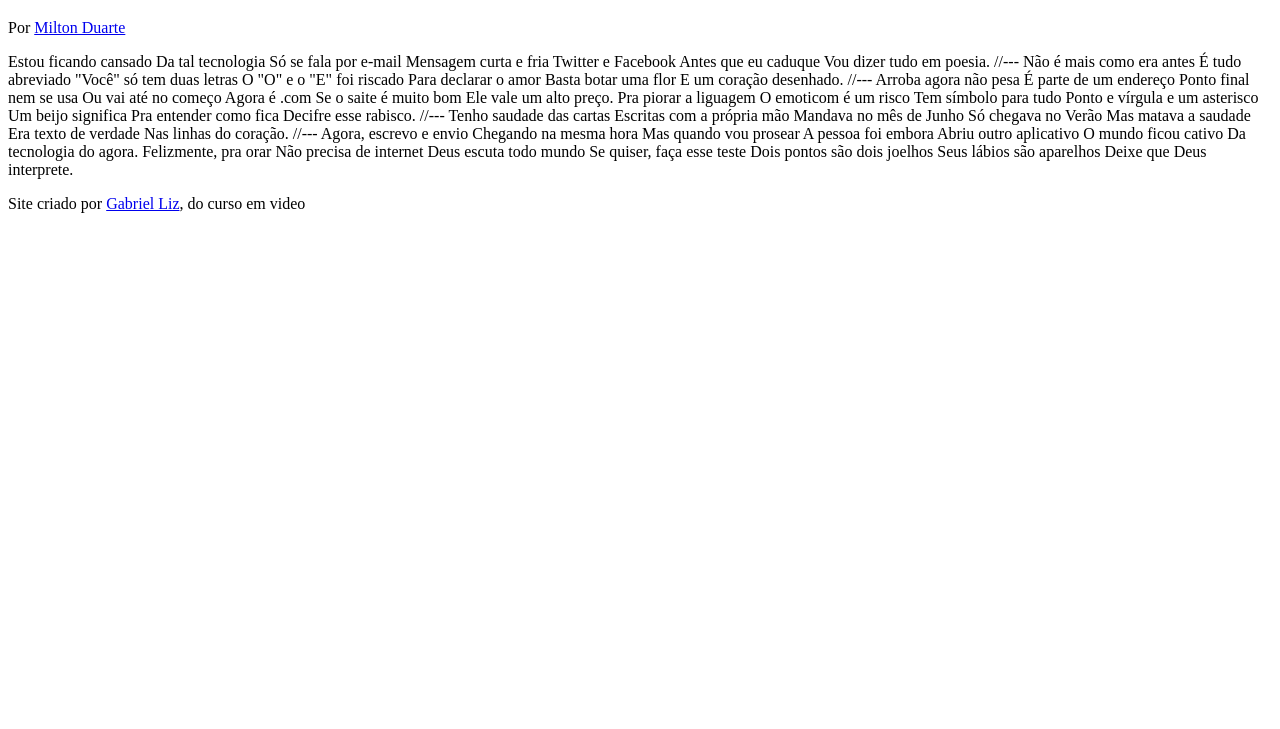
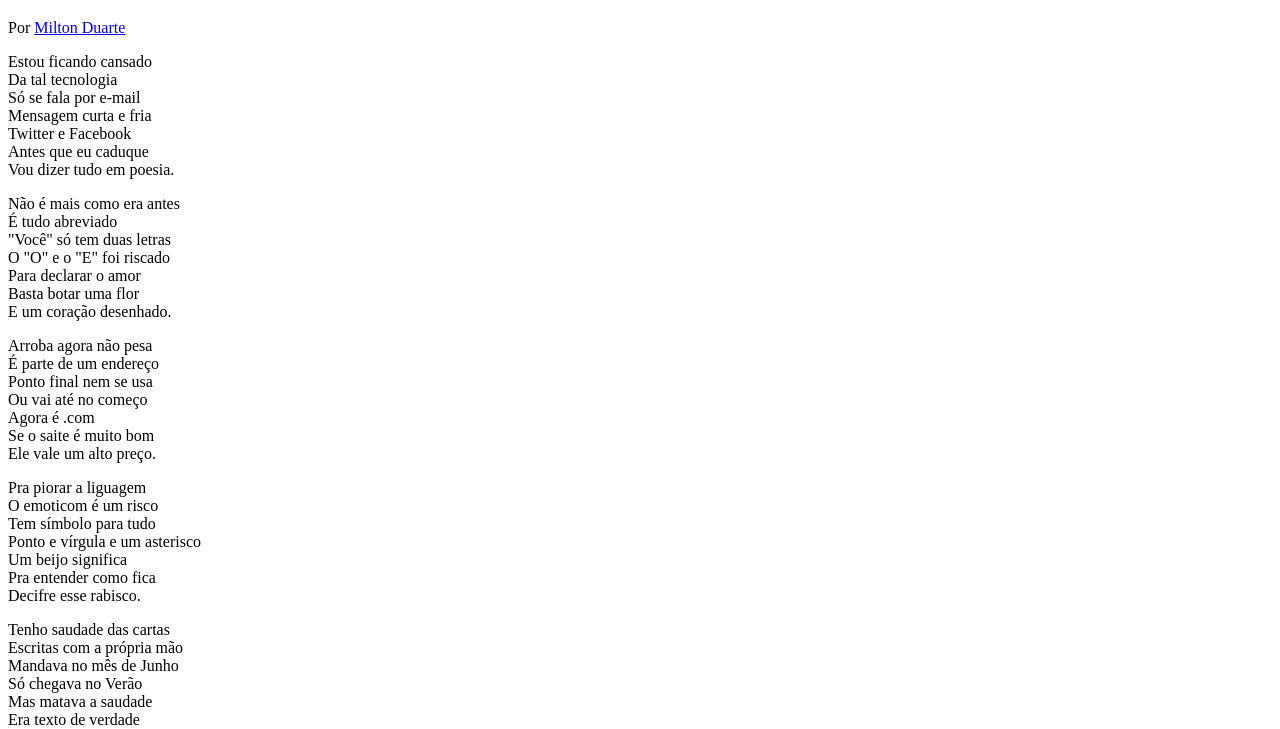
Before and after one commit to GabrielLNascimento/html-css, a plain HTML site: page desafios/d012/index.html in a window 1280 px wide. Shown: the part 61-790 px from the top of the page. Drawn offline with Linux system fonts and the light colour scheme.

Commit message:
texto arrumado cordel

```diff
--- a/desafios/d012/index.html
+++ b/desafios/d012/index.html
@@ -4,6 +4,7 @@
     <meta charset="UTF-8">
     <meta name="viewport" content="width=device-width, initial-scale=1.0">
     <title>Cordel Mordeno</title>
+    <link rel="stylesheet" href="style.css">
 </head>
 <body>
     <header>
@@ -11,69 +12,92 @@
         <p>Por <a href="https://www.recantodasletras.com.br/poesias/3186743" target="_blank">Milton Duarte</a></p>
     </header>
 
-    Estou ficando cansado
-    Da tal tecnologia
-    Só se fala por e-mail
-    Mensagem curta e fria
-    Twitter e Facebook
-    Antes que eu caduque
+    <section>
+        <p>
+            Estou ficando cansado <br>
+            Da tal tecnologia <br>
+            Só se fala por e-mail <br>
+            Mensagem curta e fria <br>
+            Twitter e Facebook <br>
+            Antes que eu caduque <br>
             Vou dizer tudo em poesia.
+        </p>
+    </section>
 
-    //---
 
-    Não é mais como era antes
-    É tudo abreviado
-    "Você" só tem duas letras
-    O "O" e o "E" foi riscado
-    Para declarar o amor
-    Basta botar uma flor
+
+    <section>
+        <p>
+            Não é mais como era antes <br>
+            É tudo abreviado <br>
+            "Você" só tem duas letras <br>
+            O "O" e o "E" foi riscado <br>
+            Para declarar o amor <br>
+            Basta botar uma flor <br>
             E um coração desenhado.
+        </p>
+    </section>
 
-    //---
 
-    Arroba agora não pesa
-    É parte de um endereço
-    Ponto final nem se usa
-    Ou vai até no começo
-    Agora é .com
-    Se o saite é muito bom
+
+    <section>
+        <p>
+            Arroba agora não pesa <br>
+            É parte de um endereço <br>
+            Ponto final nem se usa <br>
+            Ou vai até no começo <br>
+            Agora é .com <br>
+            Se o saite é muito bom <br>
             Ele vale um alto preço.
+        </p>
+        <p>
+            Pra piorar a liguagem<br>
+            O emoticom é um risco <br>
+            Tem símbolo para tudo <br>
+            Ponto e vírgula e um asterisco <br>
+            Um beijo significa <br>
+            Pra entender como fica <br>
+            Decifre esse rabisco.
+        </p>
+    </section>
 
-    Pra piorar a liguagem
-    O emoticom é um risco
-    Tem símbolo para tudo
-    Ponto e vírgula e um asterisco
-    Um beijo significa
-    Pra entender como fica
-    Decifre esse rabisco.
 
-    //---
 
-    Tenho saudade das cartas
-    Escritas com a própria mão
-    Mandava no mês de Junho
-    Só chegava no Verão
-    Mas matava a saudade
-    Era texto de verdade
+    <section>
+        <p>
+            Tenho saudade das cartas <br>
+            Escritas com a própria mão <br>
+            Mandava no mês de Junho <br>
+            Só chegava no Verão <br>
+            Mas matava a saudade <br>
+            Era texto de verdade <br>
             Nas linhas do coração.
+        </p>
+    </section>
 
-    //---
 
-    Agora, escrevo e envio
-    Chegando na mesma hora
-    Mas quando vou prosear
-    A pessoa foi embora
-    Abriu outro aplicativo
-    O mundo ficou cativo
+
+    <section>
+        <p>
+            Agora, escrevo e envio <br>
+            Chegando na mesma hora <br>
+            Mas quando vou prosear <br>
+            A pessoa foi embora <br>
+            Abriu outro aplicativo <br>
+            O mundo ficou cativo <br>
             Da tecnologia do agora.
+        </p>
 
-    Felizmente, pra orar
-    Não precisa de internet
-    Deus escuta todo mundo
-    Se quiser, faça esse teste
-    Dois pontos são dois joelhos
-    Seus lábios são aparelhos
+        <p>
+            Felizmente, pra orar <br>
+            Não precisa de internet <br>
+            Deus escuta todo mundo <br>
+            Se quiser, faça esse teste <br>
+            Dois pontos são dois joelhos <br>
+            Seus lábios são aparelhos <br>
             Deixe que Deus interprete.
+        </p>
+    </section>
 
     <footer>
         <p>Site criado por <a href="https://github.com/gabriellnascimento" target="_blank">Gabriel Liz</a>, do curso em video</p>
```
Also changed, not shown: desafios/d012/style.css (added). Lines whose indentation alone changed are shown as unchanged.
